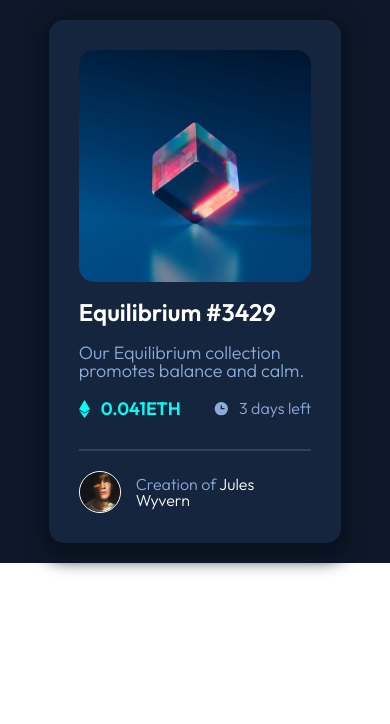
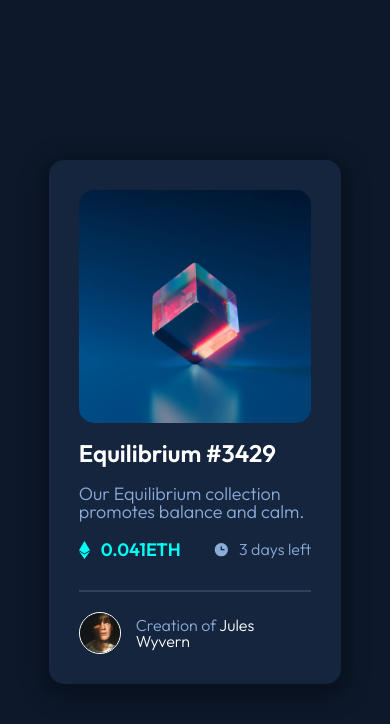
Before and after one commit to sterziyskii/NFT, a plain HTML site: page index.html in a window 390 px wide. Drawn offline with Linux system fonts and the light colour scheme.

Commit message:
Fixed bug on mobile

```diff
--- a/styles.css
+++ b/styles.css
@@ -54,11 +54,11 @@ table {
 
 #container {
     width: 100%;
+    height: 100vh;
     display: grid;
     grid-template-columns: repeat(16, 1fr);
     background-color: var(--main-bg);
-    padding-top: 5%;
-    padding-bottom: 5%;
+    align-items: center;
 }
 
 #card {
@@ -68,6 +68,9 @@ table {
     border-radius: 15px;
     -webkit-box-shadow: 0px 6px 17px 10px #09121F;
     box-shadow: 0px 6px 17px 10px #09121F;
+    width: fit-content;
+    block-size: fit-content;
+
 }
 
 #image-nft {
```
